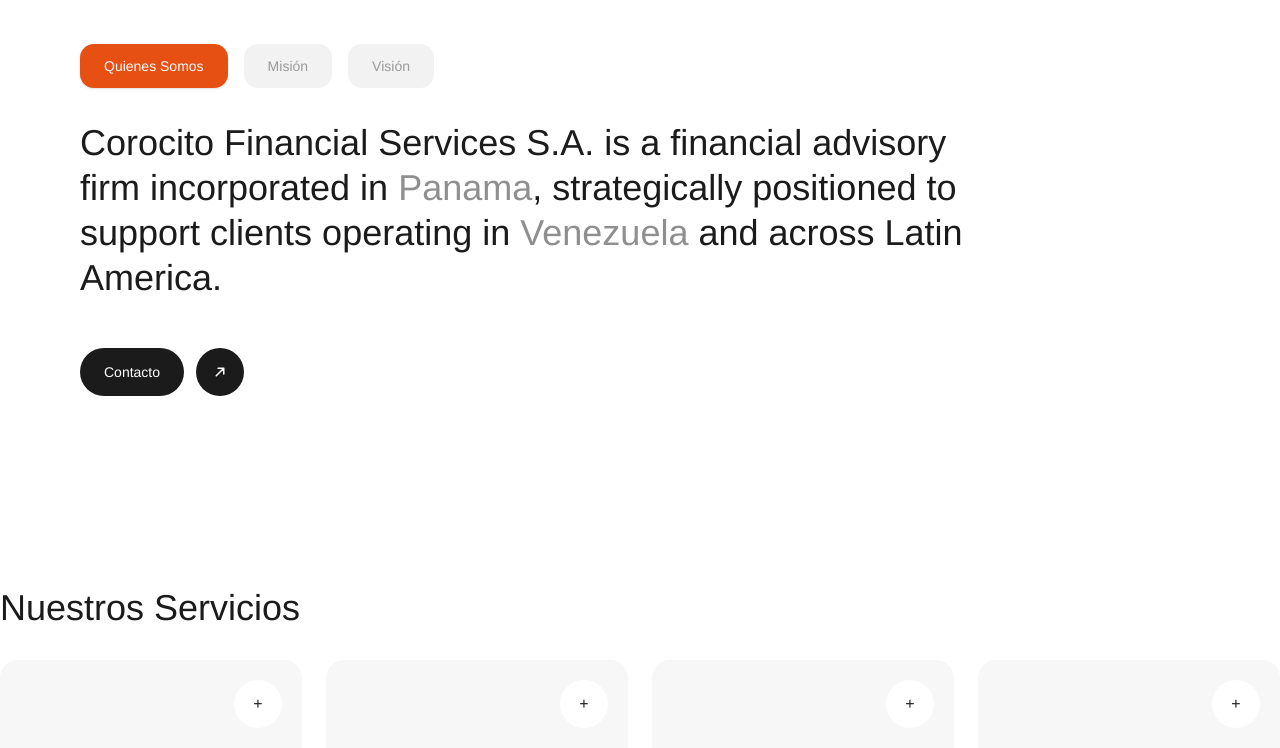
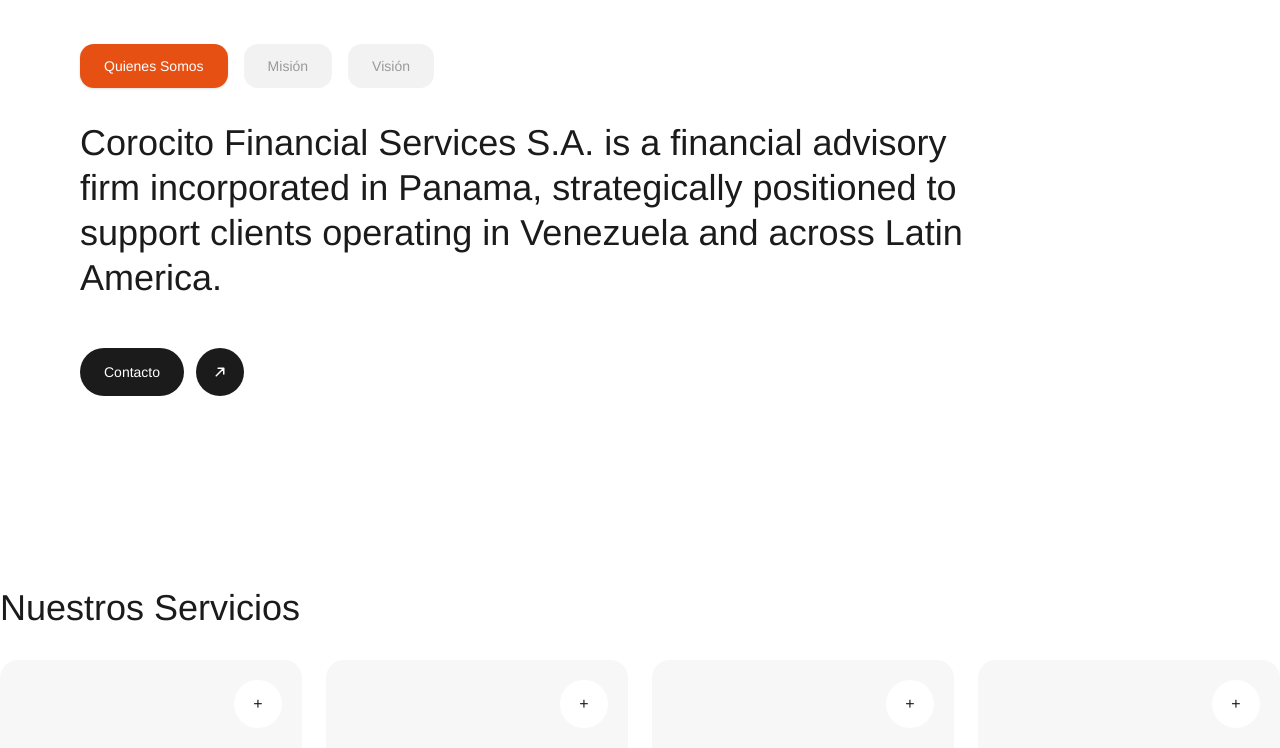
Before and after one commit to wegoxio/corocitofs, a Next.js app: page / in a window 1280 px wide. Shown: the part 880-1628 px from the top of the page. Built offline with nearby package versions, Linux system fonts and the light colour scheme; a web font is replaced by a local one.

Commit message:
Funcionalidad de menu y animaciones arregladas

```diff
--- a/app/(marketing)/page.tsx
+++ b/app/(marketing)/page.tsx
@@ -9,7 +9,7 @@
 
 export const metadata = generateMetadata({
   title: "Corocito Financial Services - Home",
-  description: "Conoce nuestros productos y servicios innovadores en MiStartup.",
+  description: "Conoce nuestros productos y servicios innovadores en Corocito Financial Services.",
 });
 
 export default function Home() {
--- a/components/layout/Section.tsx
+++ b/components/layout/Section.tsx
@@ -2,11 +2,12 @@
 type SectionProps = {
   children: React.ReactNode
   className?: string
+  id?: string
 }
 
-export function Section({ children, className }: SectionProps) {
+export function Section({ children, className, id }: SectionProps) {
   return (
-    <section className={cn("mx-auto w-full max-w-[1760px]", className)}>
+    <section id={id} className={cn("mx-auto w-full max-w-[1760px]", className)}>
       {children}
     </section>
   )
--- a/components/sections/AboutTabs.tsx
+++ b/components/sections/AboutTabs.tsx
@@ -1,6 +1,7 @@
 "use client"
 
-import { useMemo, useState } from "react"
+import { useMemo, useRef, useState } from "react"
+import { motion, useScroll, useTransform, type MotionValue } from "framer-motion"
 import { Section } from "@/components/layout/Section"
 import { Reveal } from "@/components/motion/Reveal"
 
@@ -14,6 +15,12 @@
 
 export function AboutTabs() {
   const [active, setActive] = useState<TabKey>("about")
+  const textRef = useRef<HTMLParagraphElement | null>(null)
+  const { scrollYProgress } = useScroll({
+    target: textRef,
+    offset: ["start 80%", "end 40%"],
+  })
+  const reveal = useTransform(scrollYProgress, [0, 1], [0, 1])
 
   const content = useMemo(() => {
     if (active === "mission") {
@@ -45,8 +52,22 @@
     )
   }, [active])
 
+  const words = useMemo(() => {
+    const extractText = (node: React.ReactNode): string => {
+      if (typeof node === "string") return node
+      if (Array.isArray(node)) return node.map(extractText).join("")
+      if (node && typeof node === "object" && "props" in node) {
+        const props = (node as { props?: { children?: React.ReactNode } }).props
+        return extractText(props?.children ?? "")
+      }
+      return ""
+    }
+    const text = extractText(content).replace(/\s+/g, " ").trim()
+    return text.length ? text.split(" ") : []
+  }, [content])
+
   return (
-    <Section className="bg-white py-16 md:py-24 px-6 md:px-10 lg:px-20">
+    <Section id="nosotros" className="bg-white py-16 md:py-24 px-6 md:px-10 lg:px-20">
       <Reveal variant="slide-right" className="font-['Helvetica_Neue',Helvetica,Arial,sans-serif]">
         <div className="flex flex-wrap items-center gap-4">
           {tabs.map((tab) => {
@@ -69,8 +90,19 @@
           })}
         </div>
 
-        <p className="mt-8 max-w-4xl text-2xl leading-tight text-[#1b1b1b] md:text-4xl">
-          {content}
+        <p
+          ref={textRef}
+          className="mt-8 max-w-4xl text-2xl leading-tight text-[#a8a8a8] md:text-4xl"
+        >
+          {words.map((word, index) => (
+            <Word
+              key={`${word}-${index}`}
+              word={word}
+              index={index}
+              total={words.length}
+              progress={reveal}
+            />
+          ))}
         </p>
 
         <div className="mt-12 flex items-center gap-3">
@@ -103,3 +135,28 @@
     </Section>
   )
 }
+
+type WordProps = {
+  word: string
+  index: number
+  total: number
+  progress: MotionValue<number>
+}
+
+function Word({ word, index, total, progress }: WordProps) {
+  const start = index / total
+  const end = (index + 1) / total
+  const opacity = useTransform(progress, [start, end], [0.35, 1])
+  const color = useTransform(opacity, (value) => {
+    const t = Math.min(1, Math.max(0, value))
+    const gray = Math.round(168 + (27 - 168) * t)
+    return `rgb(${gray}, ${gray}, ${gray})`
+  })
+
+  return (
+    <motion.span style={{ color }}>
+      {word}
+      {index < total - 1 ? " " : ""}
+    </motion.span>
+  )
+}
--- a/components/sections/FinalCta.tsx
+++ b/components/sections/FinalCta.tsx
@@ -3,7 +3,7 @@
 
 export function FinalCta() {
   return (
-    <Section className="py-0">
+    <Section className="py-0 mb-16 md:mb-20">
       <Reveal
         variant="blur"
         className="relative flex min-h-[420px] w-full items-center justify-center overflow-hidden bg-[url('/final.webp')] bg-cover bg-center md:min-h-[520px]"
--- a/components/sections/Hero.tsx
+++ b/components/sections/Hero.tsx
@@ -4,7 +4,10 @@
 
 export function Hero() {
   return (
-    <Section className="relative w-full max-w-none overflow-hidden bg-[url('/hero-bg.webp')] bg-cover bg-center py-0">
+    <Section
+      id="inicio"
+      className="relative w-full max-w-none overflow-hidden bg-[url('/hero-bg.webp')] bg-cover bg-center py-0"
+    >
       <div className="pointer-events-none absolute inset-0 bg-white/65" />
       <div className="relative">
         <div className="mx-auto w-full max-w-[1760px] px-6">
--- a/components/sections/Services.tsx
+++ b/components/sections/Services.tsx
@@ -83,7 +83,7 @@
 
 export function Services() {
   return (
-    <Section className="bg-white py-16 md:py-24">
+    <Section id="servicios" className="bg-white py-16 md:py-24">
       <Reveal variant="lift" className="font-['Helvetica_Neue',Helvetica,Arial,sans-serif]">
         <h2 className="text-3xl font-medium text-[#1b1b1b] md:text-4xl">
           Nuestros Servicios
--- a/components/sections/TrustedClients.tsx
+++ b/components/sections/TrustedClients.tsx
@@ -31,7 +31,7 @@
 
 export function TrustedClients() {
   return (
-    <Section className="bg-[#f7f5f2] py-16">
+    <Section id="capacidad" className="bg-[#f7f5f2] py-16">
       <Reveal
         variant="zoom"
         className="grid items-center gap-10 lg:grid-cols-[minmax(0,0.42fr)_minmax(0,0.58fr)]"
--- a/components/sections/WhyUs.tsx
+++ b/components/sections/WhyUs.tsx
@@ -18,7 +18,7 @@
 
 export function WhyUs() {
   return (
-    <Section className="py-0">
+    <Section id="seguridad" className="py-0">
       <Reveal
         variant="slide-left"
         className="relative grid min-h-[420px] w-full grid-cols-1 overflow-hidden md:min-h-[520px] md:grid-cols-[minmax(0,0.42fr)_minmax(0,0.58fr)]"
--- a/lib/siteConfig.ts
+++ b/lib/siteConfig.ts
@@ -9,9 +9,9 @@
     github: "https://github.com/mistartup",
   },
   navigation: [
-    { title: "Nosotros", href: "/" },
-    { title: "Servicios", href: "/#" },
-    { title: "Seguridad", href: "/#" },
-    { title: "Capacidad", href: "/#" },
+    { title: "Nosotros", href: "#nosotros" },
+    { title: "Servicios", href: "#servicios" },
+    { title: "Seguridad", href: "#seguridad" },
+    { title: "Capacidad", href: "#capacidad" },
   ],
 }
```
Also changed, not shown: public/payment.svg.
